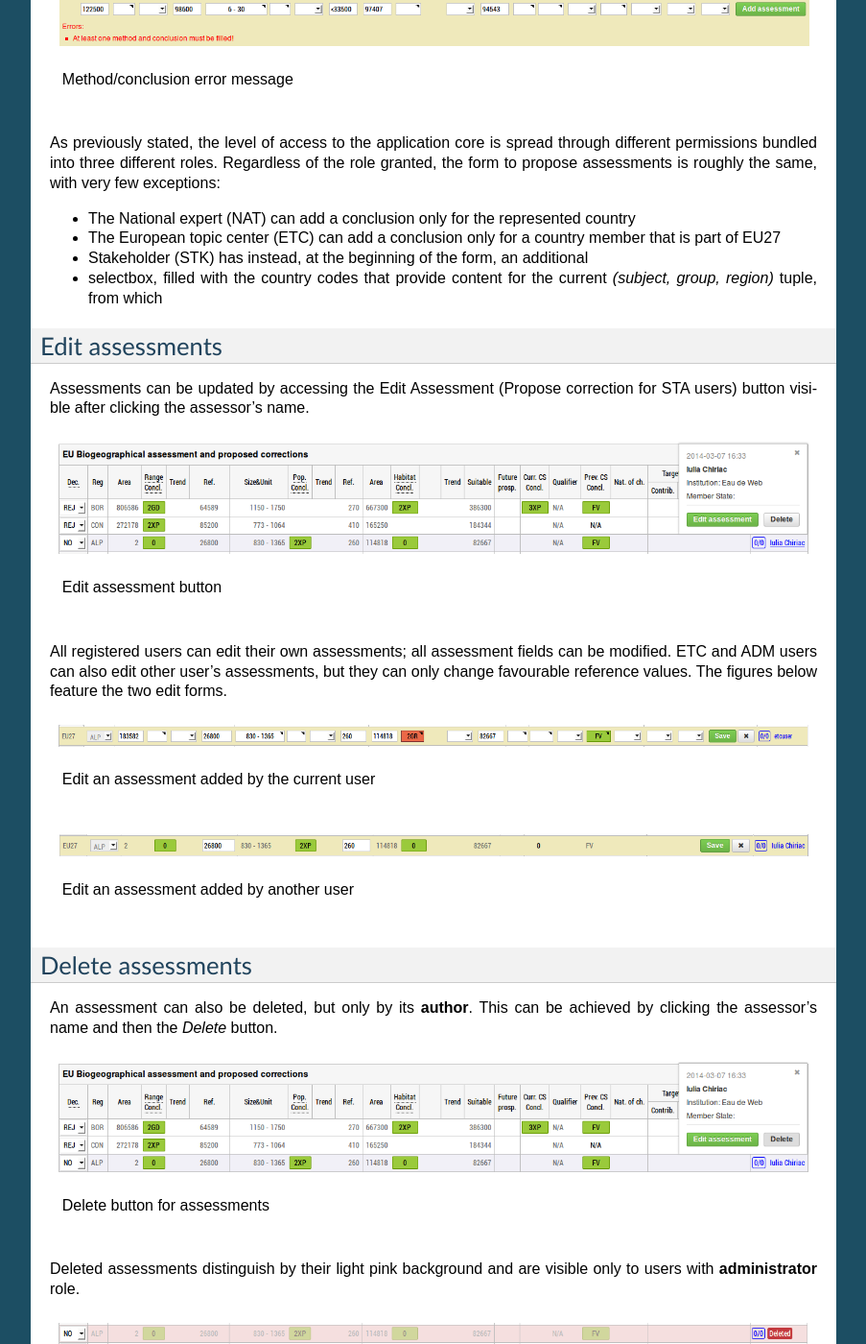
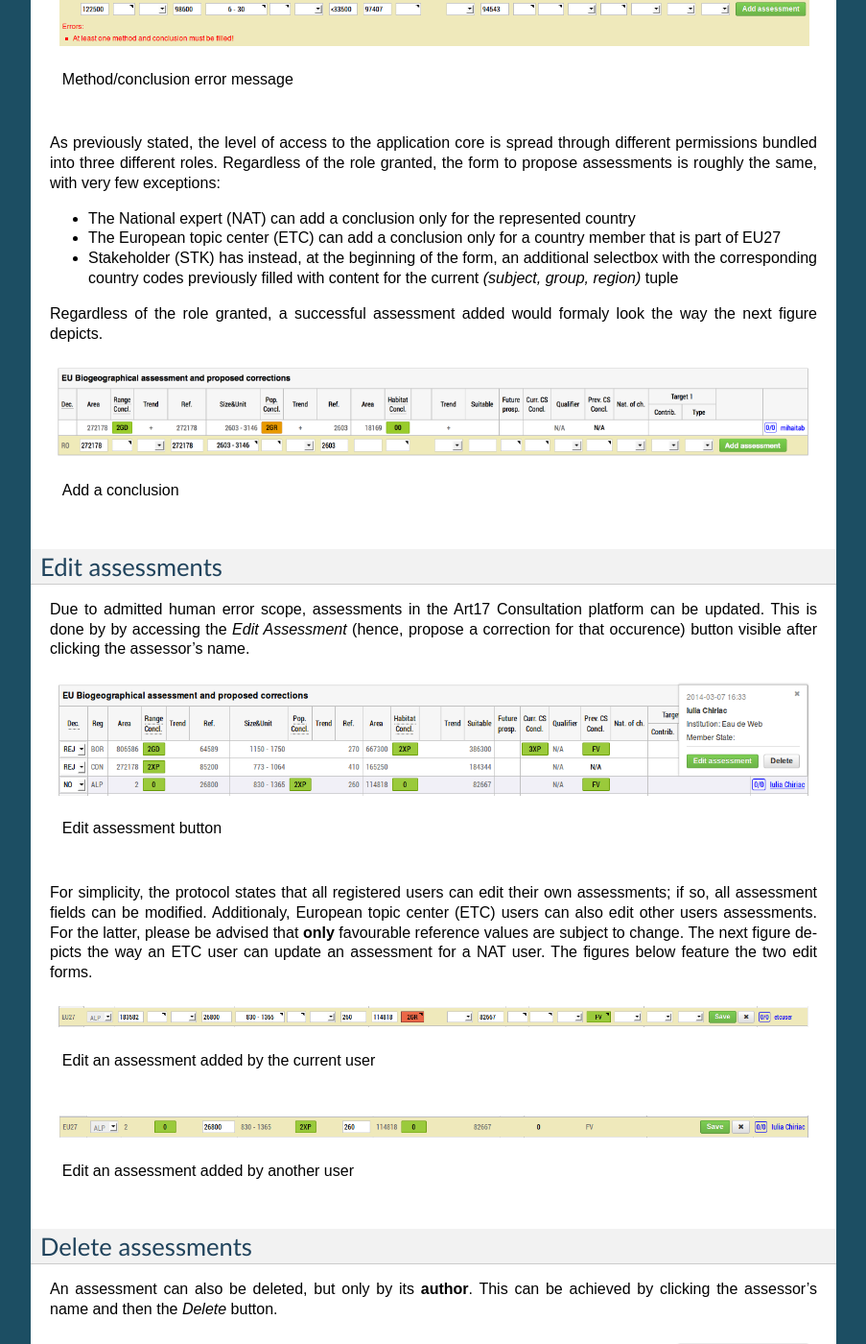
Before and after one commit to eea/art17-consultation, a Sphinx documentation site: the page built from docs/user/source/conclusions.rst, in a window 1280 px wide and 1400 px high, scrolled down 1621 px. Shown: the whole window at 96% size, without its empty margins (198-1101 px from the left). Built offline with Sphinx 7.4.7, drawn with Linux system fonts in a browser that asks for light colours.

Commit message:
docs: update edit assessment.

```diff
--- a/docs/user/source/conclusions.rst
+++ b/docs/user/source/conclusions.rst
@@ -77,24 +77,33 @@ the form to propose assessments is roughly the same, with very few exceptions:
 
 * The National expert (NAT) can add a conclusion only for the represented country
 * The European topic center (ETC) can add a conclusion only for a country member that is part of EU27
-* Stakeholder (STK) has instead, at the beginning of the form, an additional
-* selectbox, filled with the country codes that provide content for the current `(subject, group, region)` tuple, from which
+* Stakeholder (STK) has instead, at the beginning of the form, an additional selectbox with the corresponding country codes previously filled with content for the current `(subject, group, region)` tuple
+
+Regardless of the role granted, a successful assessment added would formaly look the way the next figure depicts.
+
+.. figure:: images/conclusion_added_sample.png
+   :alt: Add a conclusion
+
+   Add a conclusion
 
 Edit assessments
 ----------------
 
-Assessments can be updated by accessing the Edit Assessment (Propose correction
-for STA users) button visible after clicking the assessor's name.
+Due to admitted human error scope, assessments in the Art17 Consultation platform can be
+updated. This is done by by accessing the `Edit Assessment` (hence, propose a
+correction for that occurence) button visible after clicking the assessor's name.
 
 .. figure:: images/edit_assmt_btn.png
    :alt: Edit assessment button
 
    Edit assessment button
 
-All registered users can edit their own assessments; all assessment fields can
-be modified.
-ETC and ADM users can also edit other user's assessments, but they can only
-change favourable reference values.
+For simplicity, the protocol states that all registered users can edit their
+own assessments; if so, all assessment fields can be modified. Additionaly,
+European topic center (ETC) users can also edit other users assessments. For
+the latter, please be advised that **only** favourable reference values are
+subject to change. The next figure depicts the way an ETC user can update
+an assessment for a NAT user.
 The figures below feature the two edit forms.
 
 .. figure:: images/edit_own_assessment.png
```
Also changed, not shown: docs/user/source/images/conclusion_added_sample.png (added), docs/user/source/images/edit_assessment_for_others.png (added).
